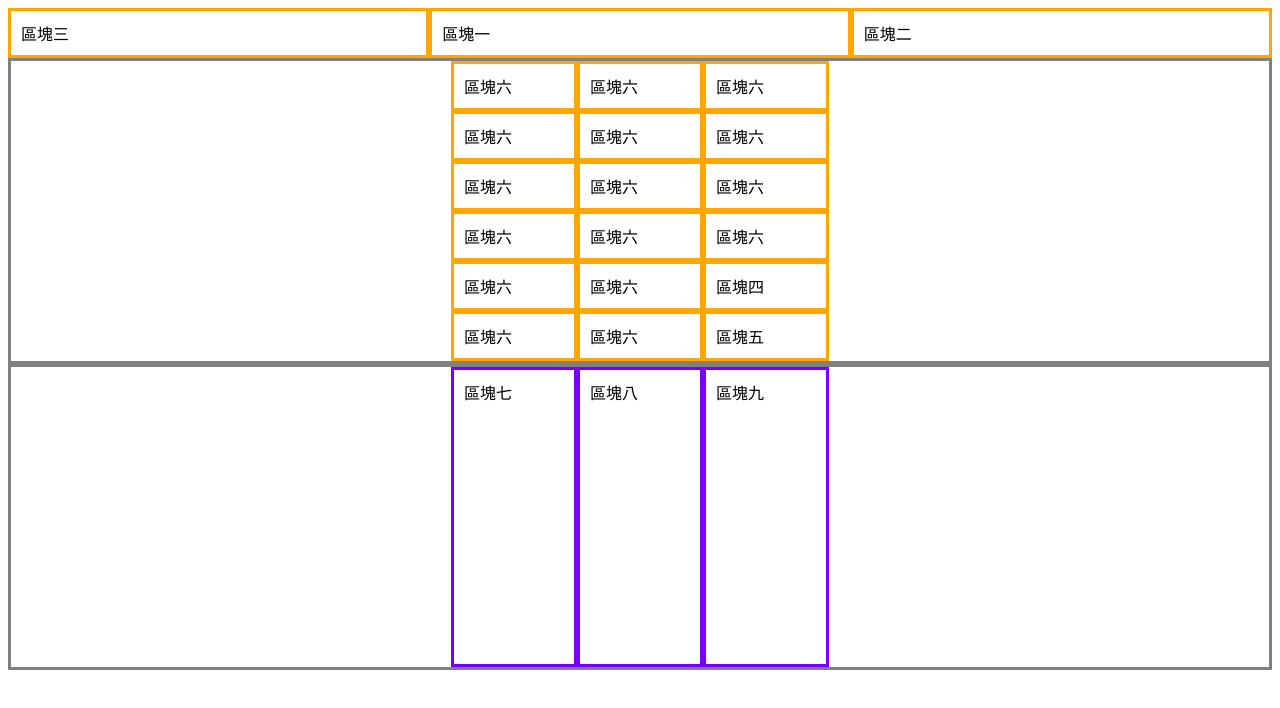
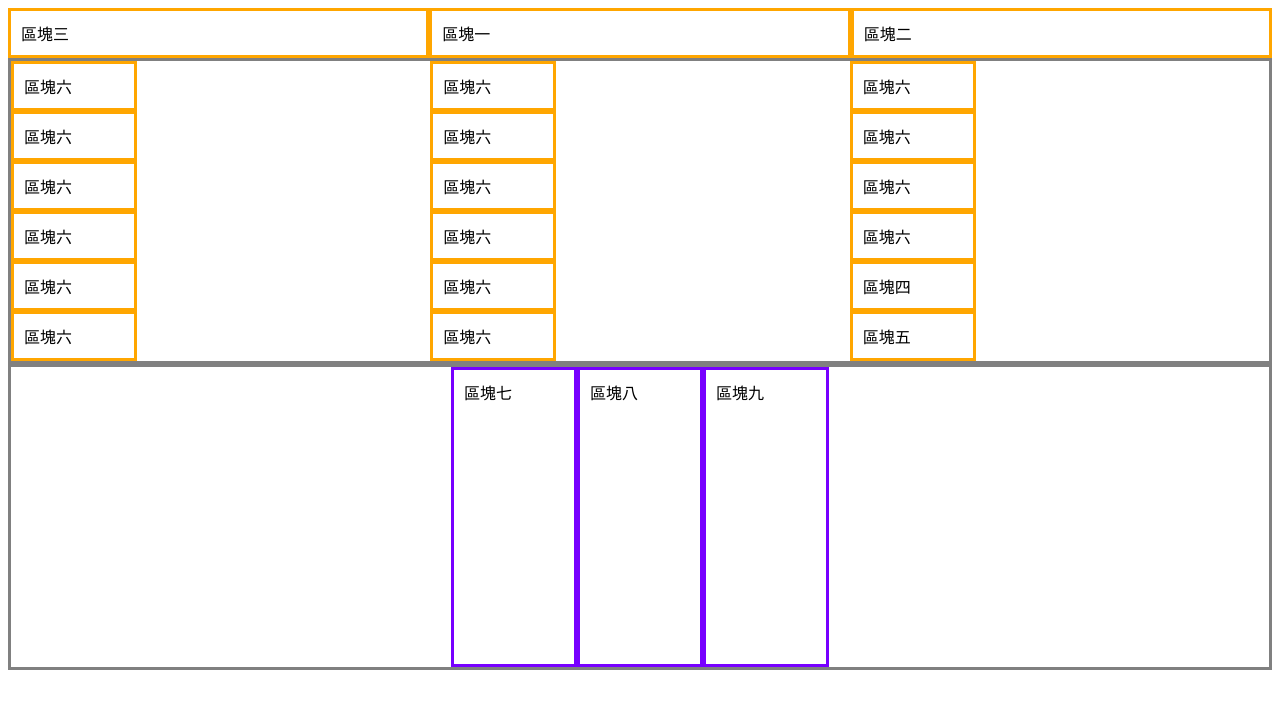
Before and after one commit to Yawara0326/homework, a plain HTML site: page 0708css/flex練習/flex.html in a window 1280 px wide. Drawn offline with Linux system fonts and the light colour scheme.

Commit message:
做到thewoodgames前面一點

```diff
--- a/0708css/flex練習/flex.css
+++ b/0708css/flex練習/flex.css
@@ -36,7 +36,7 @@ order改變順序 排列由小至大 如設定3,2,-1 排序為-1,2,3 */
     height: 300px;
     border: 3px solid gray;
     justify-content:center;
-    align-content: center;
+    align-content: centers;
    }
     /* 此設定為主軸由上而下，高度不夠後由左至右延伸 */
     /* flex-direction:colum由上至下/colum-reverse由下至上/row(預設)由左至右/row-reverse由右至左 */
```
